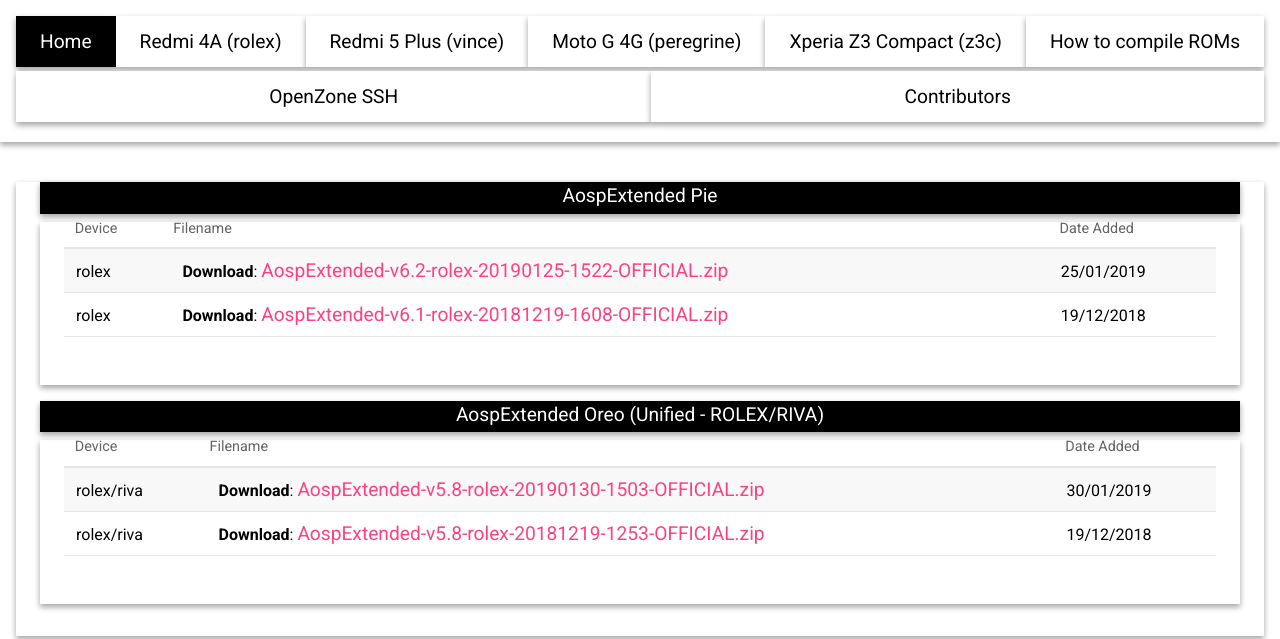
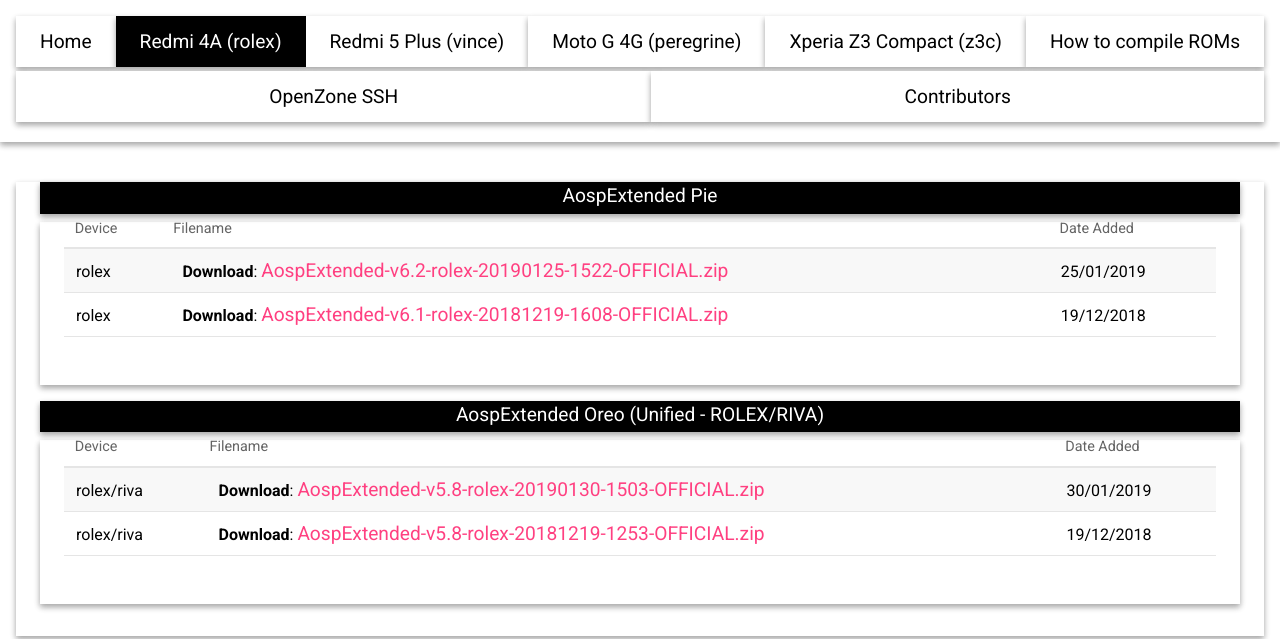
Before and after one commit to ECr34T1v3/ecr34t1v3.github.io, a plain HTML site: page downloads_rolex.html in a window 1280 px wide. Shown: the top 639 px of the page. Drawn offline with Linux system fonts and the light colour scheme; files whose address does not match are found by name.

Commit message:
Update downloads_rolex.html

```diff
--- a/downloads_rolex.html
+++ b/downloads_rolex.html
@@ -40,8 +40,8 @@
 	<header id="header" class="sombra m_white">
 		<!-- Primeiro bloco container -->
 		<div class="container">
-			<a href="home.html" class="m_white sombra nav_item nav_item_black nav_active_black">Home</a>
-			<a href="downloads_rolex.html" class="m_white sombra nav_item nav_item_black">Redmi 4A (rolex)</a>
+			<a href="home.html" class="m_white sombra nav_item nav_item_black">Home</a>
+			<a href="downloads_rolex.html" class="m_white sombra nav_item nav_item_black nav_active_black">Redmi 4A (rolex)</a>
 			<a href="downloads_vince.html" class="m_white sombra nav_item nav_item_black">Redmi 5 Plus (vince)</a>
 			<a href="downloads_peregrine.html" class="m_white sombra nav_item nav_item_black">Moto G 4G (peregrine)</a>
 			<a href="downloads_z3c.html" class="m_white sombra nav_item nav_item_black">Xperia Z3 Compact (z3c)</a>
```
